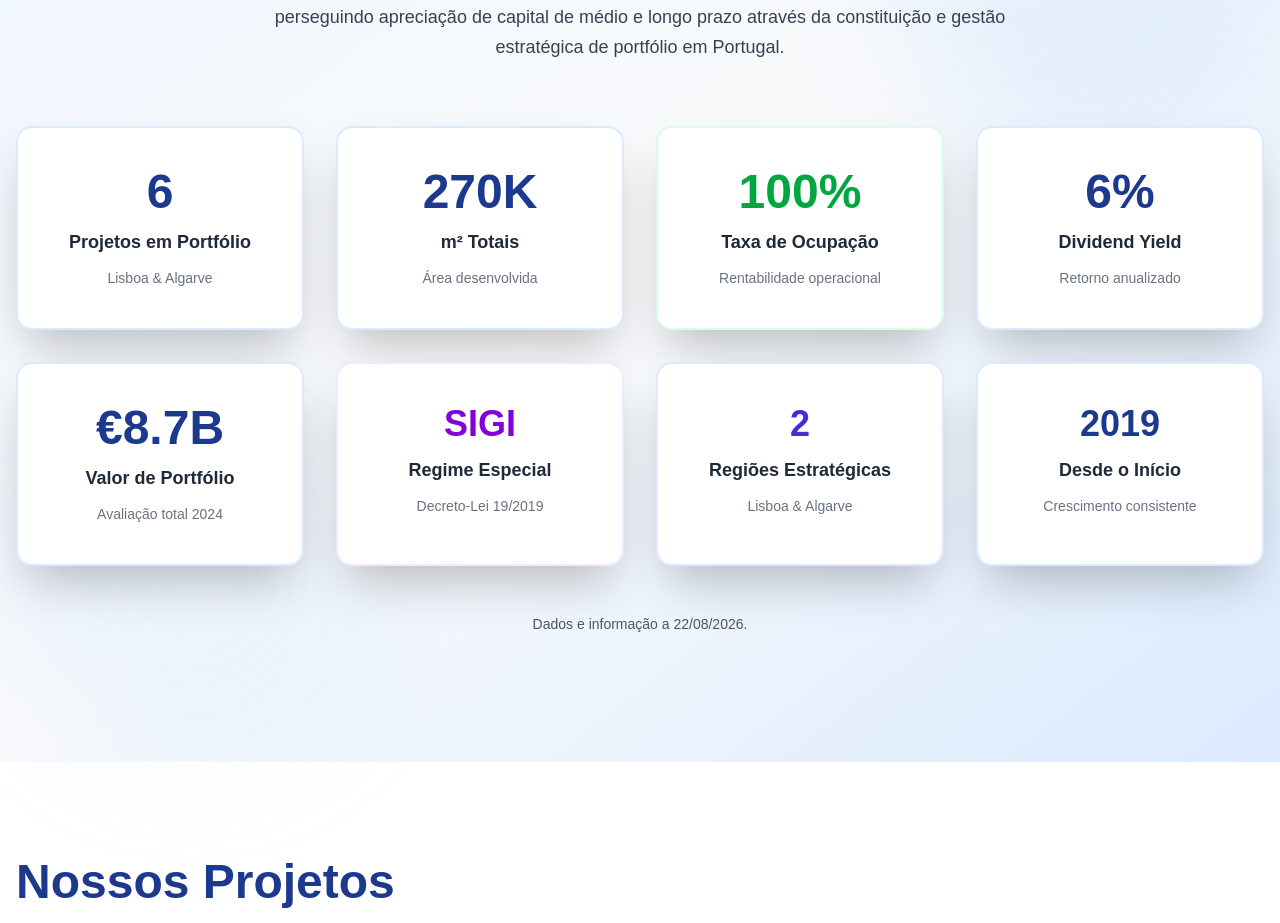
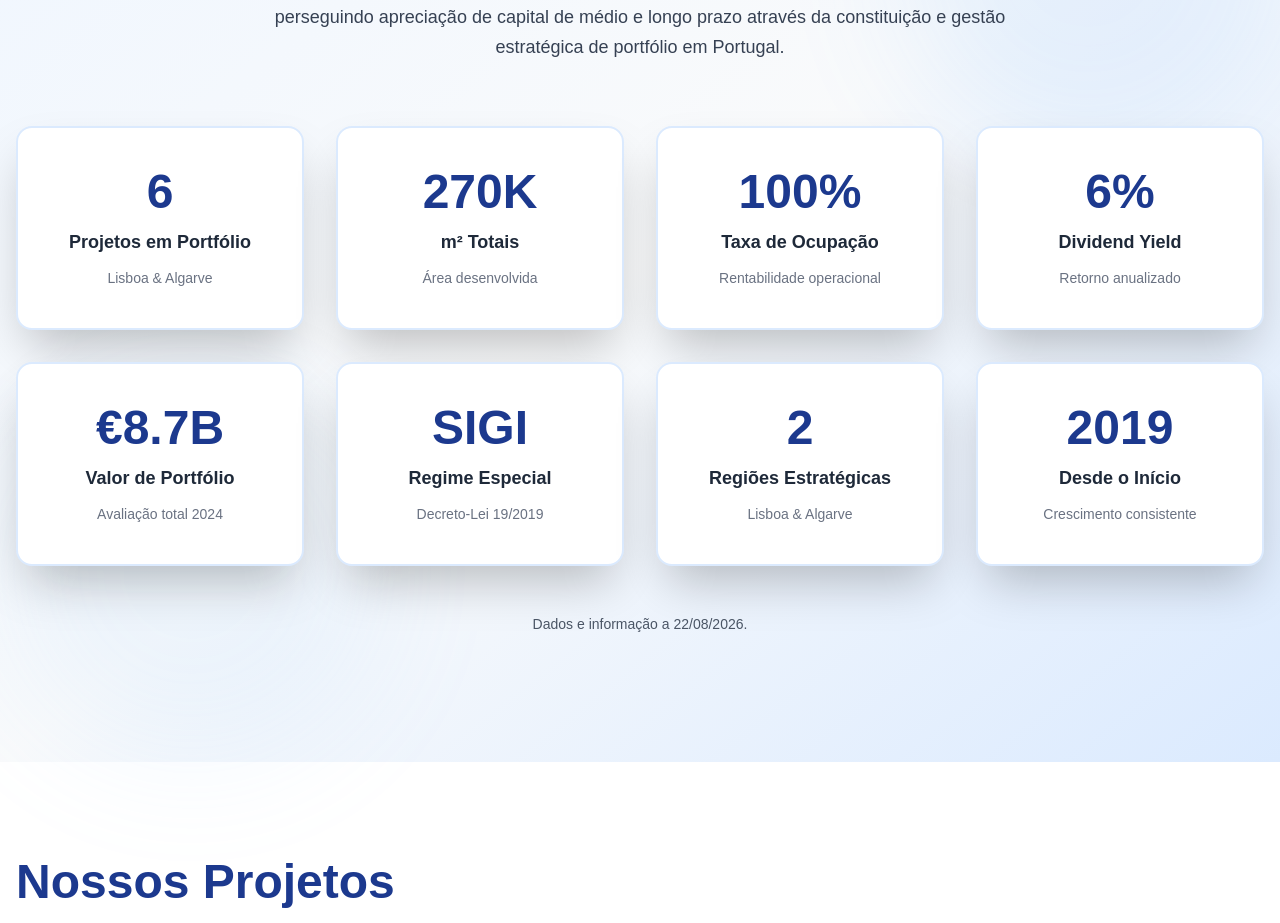
Before and after one commit to nunoleal-dotcom/viladosnumeros-headless, a Next.js app: page / in a window 1280 px wide. Shown: the part 1124-2047 px from the top of the page. Built offline with nearby package versions, Linux system fonts and the light colour scheme.

Commit message:
Standardize metric boxes - consistent sizing and colors
- All metric numbers: text-5xl font-bold text-blue-900
- All labels: text-lg text-gray-800 font-bold
- All descriptions: text-sm text-gray-500
- All borders: border-2 border-blue-100
- Uniform styling across all 8 indicator boxes

```diff
--- a/app/page.tsx
+++ b/app/page.tsx
@@ -550,7 +550,7 @@ export default function Home() {
             A Vila dos Números atua como sociedade de investimento imobiliário sob regime SIGI, perseguindo apreciação de capital de médio e longo prazo através da constituição e gestão estratégica de portfólio em Portugal.
           </p>
 
-          {/* INDICADORES - GRID 2x4 COM PROFUNDIDADE */}
+          {/* INDICADORES - GRID 2x4 COM PROFUNDIDADE - PADRONIZADO */}
           <div className="grid grid-cols-1 md:grid-cols-2 lg:grid-cols-4 gap-8 mb-12">
             {/* PROJETOS */}
             <div className="group bg-white rounded-2xl p-10 text-center border-2 border-blue-100 shadow-2xl hover:shadow-3xl hover:border-blue-300 transition-all duration-300 transform hover:scale-105 hover:-translate-y-2">
@@ -567,8 +567,8 @@ export default function Home() {
             </div>
 
             {/* OCUPAÇÃO */}
-            <div className="group bg-white rounded-2xl p-10 text-center border-2 border-green-100 shadow-2xl hover:shadow-3xl hover:border-green-300 transition-all duration-300 transform hover:scale-105 hover:-translate-y-2">
-              <div className="text-5xl font-bold text-green-600 mb-3">100%</div>
+            <div className="group bg-white rounded-2xl p-10 text-center border-2 border-blue-100 shadow-2xl hover:shadow-3xl hover:border-blue-300 transition-all duration-300 transform hover:scale-105 hover:-translate-y-2">
+              <div className="text-5xl font-bold text-blue-900 mb-3">100%</div>
               <p className="text-gray-800 font-bold text-lg">Taxa de Ocupação</p>
               <p className="text-sm text-gray-500 mt-3">Rentabilidade operacional</p>
             </div>
@@ -588,22 +588,22 @@ export default function Home() {
             </div>
 
             {/* REGIME SIGI */}
-            <div className="group bg-white rounded-2xl p-10 text-center border-2 border-purple-100 shadow-2xl hover:shadow-3xl hover:border-purple-300 transition-all duration-300 transform hover:scale-105 hover:-translate-y-2">
-              <div className="text-4xl font-bold text-purple-700 mb-3">SIGI</div>
+            <div className="group bg-white rounded-2xl p-10 text-center border-2 border-blue-100 shadow-2xl hover:shadow-3xl hover:border-blue-300 transition-all duration-300 transform hover:scale-105 hover:-translate-y-2">
+              <div className="text-5xl font-bold text-blue-900 mb-3">SIGI</div>
               <p className="text-gray-800 font-bold text-lg">Regime Especial</p>
               <p className="text-sm text-gray-500 mt-3">Decreto-Lei 19/2019</p>
             </div>
 
             {/* REGIÕES */}
-            <div className="group bg-white rounded-2xl p-10 text-center border-2 border-indigo-100 shadow-2xl hover:shadow-3xl hover:border-indigo-300 transition-all duration-300 transform hover:scale-105 hover:-translate-y-2">
-              <div className="text-4xl font-bold text-indigo-700 mb-3">2</div>
+            <div className="group bg-white rounded-2xl p-10 text-center border-2 border-blue-100 shadow-2xl hover:shadow-3xl hover:border-blue-300 transition-all duration-300 transform hover:scale-105 hover:-translate-y-2">
+              <div className="text-5xl font-bold text-blue-900 mb-3">2</div>
               <p className="text-gray-800 font-bold text-lg">Regiões Estratégicas</p>
               <p className="text-sm text-gray-500 mt-3">Lisboa & Algarve</p>
             </div>
 
             {/* ANO FUNDAÇÃO */}
             <div className="group bg-white rounded-2xl p-10 text-center border-2 border-blue-100 shadow-2xl hover:shadow-3xl hover:border-blue-300 transition-all duration-300 transform hover:scale-105 hover:-translate-y-2">
-              <div className="text-4xl font-bold text-blue-900 mb-3">2019</div>
+              <div className="text-5xl font-bold text-blue-900 mb-3">2019</div>
               <p className="text-gray-800 font-bold text-lg">Desde o Início</p>
               <p className="text-sm text-gray-500 mt-3">Crescimento consistente</p>
             </div>
```
